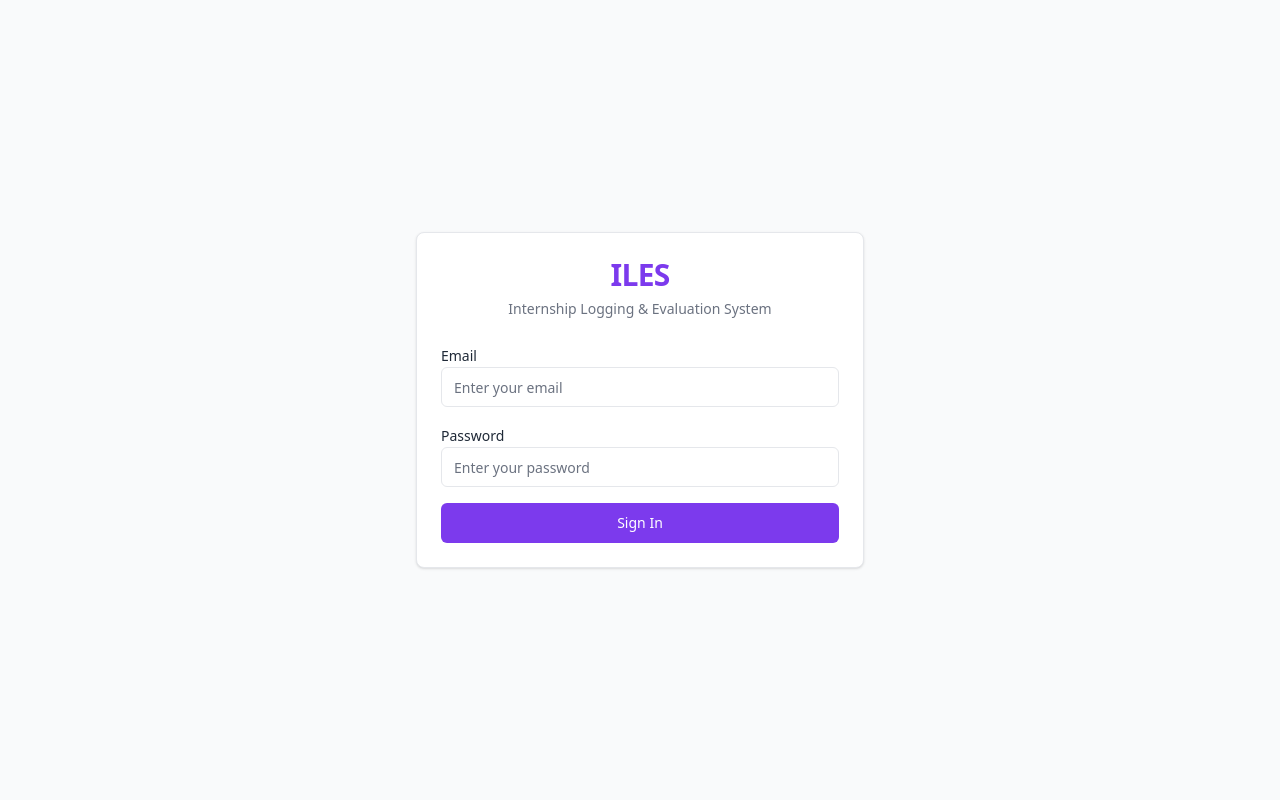
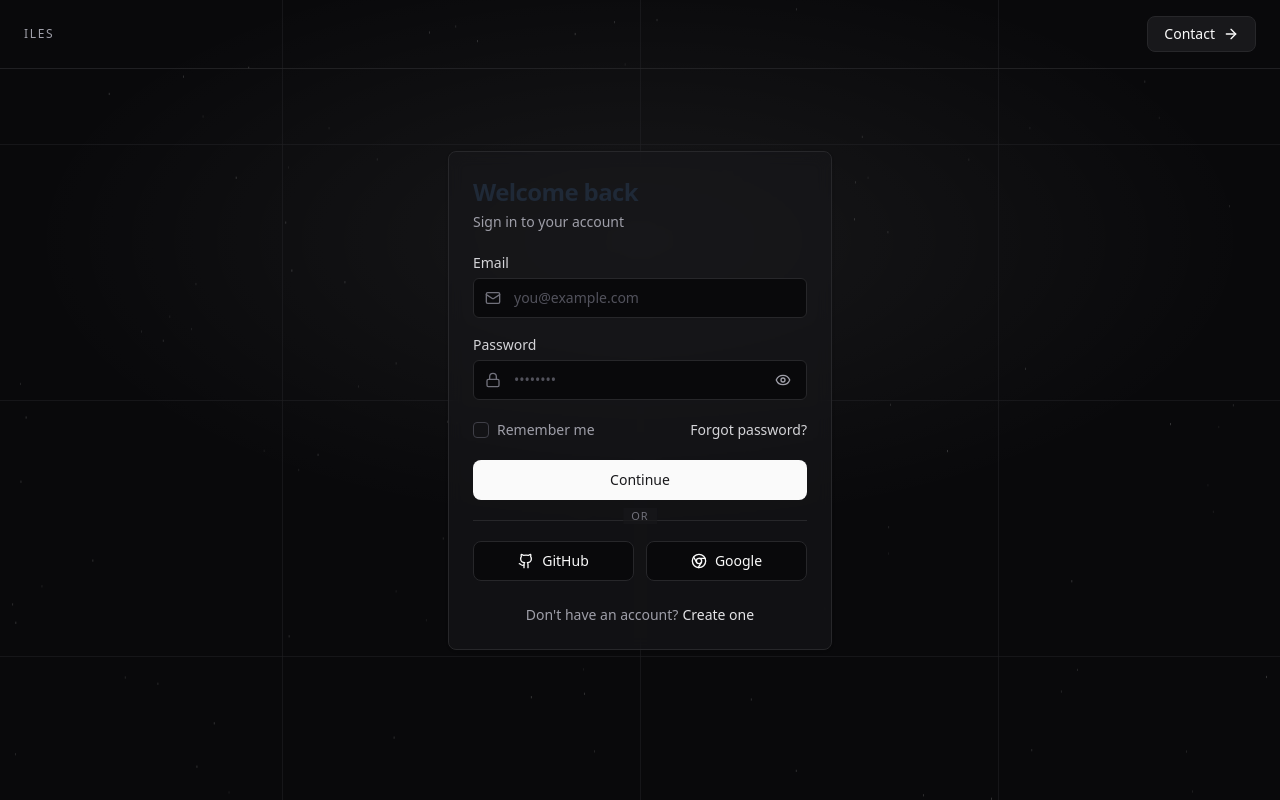
Before and after one commit to Kalyangotimothy/ILES, a React (Vite) app in the folder frontend/: page /login in a window 1280 px wide. Built offline with nearby package versions, Linux system fonts and the light colour scheme.

Commit message:
Auto-commit: 2026-03-24 23:19:28

```diff
--- a/frontend/src/pages/Login.tsx
+++ b/frontend/src/pages/Login.tsx
@@ -1,15 +1,35 @@
-import { useState } from 'react';
+import { useState, useRef, useEffect } from 'react';
 import { useNavigate, useLocation } from 'react-router-dom';
 import { useAuth } from '@/contexts/AuthContext';
-import { Button } from '@/components/ui/Button';
-import { Input } from '@/components/ui/Input';
-import { Card, CardHeader, CardTitle, CardDescription, CardContent } from '@/components/ui/Card';
+import {
+  Card,
+  CardHeader,
+  CardTitle,
+  CardDescription,
+  CardContent,
+  CardFooter,
+} from "@/components/ui/Card";
+import { Input } from "@/components/ui/Input";
+import { Label } from "@/components/ui/label";
+import { Button } from "@/components/ui/Button";
+import { Checkbox } from "@/components/ui/checkbox";
+import { Separator } from "@/components/ui/separator";
+import {
+  Eye,
+  EyeOff,
+  Github,
+  Lock,
+  Mail,
+  ArrowRight,
+  Chrome,
+} from "lucide-react";
 
 export function LoginPage() {
   const [email, setEmail] = useState('');
   const [password, setPassword] = useState('');
   const [error, setError] = useState('');
   const [isLoading, setIsLoading] = useState(false);
+  const [showPassword, setShowPassword] = useState(false);
 
   const { login } = useAuth();
   const navigate = useNavigate();
@@ -32,54 +52,261 @@ export function LoginPage() {
     }
   };
 
+  // Canvas particle animation
+  const canvasRef = useRef<HTMLCanvasElement | null>(null);
+  useEffect(() => {
+    const canvas = canvasRef.current;
+    const ctx = canvas?.getContext("2d");
+    if (!canvas || !ctx) return;
+
+    const setSize = () => {
+      canvas.width = window.innerWidth;
+      canvas.height = window.innerHeight;
+    };
+    setSize();
+
+    type P = { x: number; y: number; v: number; o: number };
+    let ps: P[] = [];
+    let raf = 0;
+
+    const make = () => ({
+      x: Math.random() * canvas.width,
+      y: Math.random() * canvas.height,
+      v: Math.random() * 0.25 + 0.05,
+      o: Math.random() * 0.35 + 0.15,
+    });
+
+    const init = () => {
+      ps = [];
+      const count = Math.floor((canvas.width * canvas.height) / 9000);
+      for (let i = 0; i < count; i++) ps.push(make());
+    };
+
+    const draw = () => {
+      ctx.clearRect(0, 0, canvas.width, canvas.height);
+      ps.forEach((p) => {
+        p.y -= p.v;
+        if (p.y < 0) {
+          p.x = Math.random() * canvas.width;
+          p.y = canvas.height + Math.random() * 40;
+          p.v = Math.random() * 0.25 + 0.05;
+          p.o = Math.random() * 0.35 + 0.15;
+        }
+        ctx.fillStyle = `rgba(250,250,250,${p.o})`;
+        ctx.fillRect(p.x, p.y, 0.7, 2.2);
+      });
+      raf = requestAnimationFrame(draw);
+    };
+
+    const onResize = () => {
+      setSize();
+      init();
+    };
+
+    window.addEventListener("resize", onResize);
+    init();
+    raf = requestAnimationFrame(draw);
+    return () => {
+      window.removeEventListener("resize", onResize);
+      cancelAnimationFrame(raf);
+    };
+  }, []);
+
   return (
-    <div className="min-h-screen flex items-center justify-center bg-gray-50 px-4">
-      <Card className="w-full max-w-md">
-        <CardHeader className="text-center">
-          <CardTitle className="text-3xl font-bold text-primary">ILES</CardTitle>
-          <CardDescription>
-            Internship Logging & Evaluation System
+    <section className="fixed inset-0 bg-zinc-950 text-zinc-50">
+      <style>{`
+        .accent-lines{position:absolute;inset:0;pointer-events:none;opacity:.7}
+        .hline,.vline{position:absolute;background:#27272a;will-change:transform,opacity}
+        .hline{left:0;right:0;height:1px;transform:scaleX(0);transform-origin:50% 50%;animation:drawX .8s cubic-bezier(.22,.61,.36,1) forwards}
+        .vline{top:0;bottom:0;width:1px;transform:scaleY(0);transform-origin:50% 0%;animation:drawY .9s cubic-bezier(.22,.61,.36,1) forwards}
+        .hline:nth-child(1){top:18%;animation-delay:.12s}
+        .hline:nth-child(2){top:50%;animation-delay:.22s}
+        .hline:nth-child(3){top:82%;animation-delay:.32s}
+        .vline:nth-child(4){left:22%;animation-delay:.42s}
+        .vline:nth-child(5){left:50%;animation-delay:.54s}
+        .vline:nth-child(6){left:78%;animation-delay:.66s}
+        .hline::after,.vline::after{content:"";position:absolute;inset:0;background:linear-gradient(90deg,transparent,rgba(250,250,250,.24),transparent);opacity:0;animation:shimmer .9s ease-out forwards}
+        .hline:nth-child(1)::after{animation-delay:.12s}
+        .hline:nth-child(2)::after{animation-delay:.22s}
+        .hline:nth-child(3)::after{animation-delay:.32s}
+        .vline:nth-child(4)::after{animation-delay:.42s}
+        .vline:nth-child(5)::after{animation-delay:.54s}
+        .vline:nth-child(6)::after{animation-delay:.66s}
+        @keyframes drawX{0%{transform:scaleX(0);opacity:0}60%{opacity:.95}100%{transform:scaleX(1);opacity:.7}}
+        @keyframes drawY{0%{transform:scaleY(0);opacity:0}60%{opacity:.95}100%{transform:scaleY(1);opacity:.7}}
+        @keyframes shimmer{0%{opacity:0}35%{opacity:.25}100%{opacity:0}}
+
+        .card-animate {
+          opacity: 0;
+          transform: translateY(20px);
+          animation: fadeUp 0.8s cubic-bezier(.22,.61,.36,1) 0.4s forwards;
+        }
+        @keyframes fadeUp {
+          to {
+            opacity: 1;
+            transform: translateY(0);
+          }
+        }
+      `}</style>
+
+      {/* Subtle vignette */}
+      <div className="absolute inset-0 pointer-events-none [background:radial-gradient(80%_60%_at_50%_30%,rgba(255,255,255,0.06),transparent_60%)]" />
+
+      {/* Animated accent lines */}
+      <div className="accent-lines">
+        <div className="hline" />
+        <div className="hline" />
+        <div className="hline" />
+        <div className="vline" />
+        <div className="vline" />
+        <div className="vline" />
+      </div>
+
+      {/* Particles */}
+      <canvas
+        ref={canvasRef}
+        className="absolute inset-0 w-full h-full opacity-50 mix-blend-screen pointer-events-none"
+      />
+
+      {/* Header */}
+      <header className="absolute left-0 right-0 top-0 flex items-center justify-between px-6 py-4 border-b border-zinc-800/80">
+        <span className="text-xs tracking-[0.14em] uppercase text-zinc-400">
+          ILES
+        </span>
+        <Button
+          variant="outline"
+          className="h-9 rounded-lg border-zinc-800 bg-zinc-900 text-zinc-50 hover:bg-zinc-900/80"
+        >
+          <span className="mr-2">Contact</span>
+          <ArrowRight className="h-4 w-4" />
+        </Button>
+      </header>
+
+      {/* Centered Login Card */}
+      <div className="h-full w-full grid place-items-center px-4">
+        <Card className="card-animate w-full max-w-sm border-zinc-800 bg-zinc-900/70 backdrop-blur supports-[backdrop-filter]:bg-zinc-900/60">
+          <CardHeader className="space-y-1">
+            <CardTitle className="text-2xl">Welcome back</CardTitle>
+            <CardDescription className="text-zinc-400">
+              Sign in to your account
             </CardDescription>
           </CardHeader>
+
           <CardContent>
-          <form onSubmit={handleSubmit} className="space-y-4">
+            <form onSubmit={handleSubmit} className="grid gap-5">
               {error && (
-              <div className="p-3 text-sm text-red-600 bg-red-50 rounded-md">
+                <div className="p-3 text-sm text-red-400 bg-red-950/50 rounded-md border border-red-900">
                   {error}
                 </div>
               )}
-            <div className="space-y-2">
-              <label htmlFor="email" className="text-sm font-medium">
+
+              <div className="grid gap-2">
+                <Label htmlFor="email" className="text-zinc-300">
                   Email
-              </label>
+                </Label>
+                <div className="relative">
+                  <Mail className="absolute left-3 top-1/2 -translate-y-1/2 h-4 w-4 text-zinc-500" />
                   <Input
                     id="email"
                     type="email"
-                placeholder="Enter your email"
+                    placeholder="you@example.com"
                     value={email}
                     onChange={(e) => setEmail(e.target.value)}
                     required
+                    className="pl-10 bg-zinc-950 border-zinc-800 text-zinc-50 placeholder:text-zinc-600"
                   />
                 </div>
-            <div className="space-y-2">
-              <label htmlFor="password" className="text-sm font-medium">
+              </div>
+
+              <div className="grid gap-2">
+                <Label htmlFor="password" className="text-zinc-300">
                   Password
-              </label>
+                </Label>
+                <div className="relative">
+                  <Lock className="absolute left-3 top-1/2 -translate-y-1/2 h-4 w-4 text-zinc-500" />
                   <Input
                     id="password"
-                type="password"
-                placeholder="Enter your password"
+                    type={showPassword ? "text" : "password"}
+                    placeholder="••••••••"
                     value={password}
                     onChange={(e) => setPassword(e.target.value)}
                     required
+                    className="pl-10 pr-10 bg-zinc-950 border-zinc-800 text-zinc-50 placeholder:text-zinc-600"
                   />
+                  <button
+                    type="button"
+                    aria-label={showPassword ? "Hide password" : "Show password"}
+                    className="absolute right-2 top-1/2 -translate-y-1/2 p-2 rounded-md text-zinc-400 hover:text-zinc-200"
+                    onClick={() => setShowPassword((v) => !v)}
+                  >
+                    {showPassword ? (
+                      <EyeOff className="h-4 w-4" />
+                    ) : (
+                      <Eye className="h-4 w-4" />
+                    )}
+                  </button>
                 </div>
-            <Button type="submit" className="w-full" disabled={isLoading}>
-              {isLoading ? 'Signing in...' : 'Sign In'}
+              </div>
+
+              <div className="flex items-center justify-between">
+                <div className="flex items-center gap-2">
+                  <Checkbox
+                    id="remember"
+                    className="border-zinc-700 data-[state=checked]:bg-zinc-50 data-[state=checked]:text-zinc-900"
+                  />
+                  <Label htmlFor="remember" className="text-zinc-400 cursor-pointer">
+                    Remember me
+                  </Label>
+                </div>
+                <a href="#" className="text-sm text-zinc-300 hover:text-zinc-100">
+                  Forgot password?
+                </a>
+              </div>
+
+              <Button
+                type="submit"
+                disabled={isLoading}
+                className="w-full h-10 rounded-lg bg-zinc-50 text-zinc-900 hover:bg-zinc-200 disabled:opacity-50"
+              >
+                {isLoading ? 'Signing in...' : 'Continue'}
               </Button>
+
+              <div className="relative">
+                <Separator className="bg-zinc-800" />
+                <span className="absolute left-1/2 -translate-x-1/2 -top-3 bg-zinc-900/70 px-2 text-[11px] uppercase tracking-widest text-zinc-500">
+                  or
+                </span>
+              </div>
+
+              <div className="grid grid-cols-2 gap-3">
+                <Button
+                  type="button"
+                  variant="outline"
+                  className="h-10 rounded-lg border-zinc-800 bg-zinc-950 text-zinc-50 hover:bg-zinc-900/80"
+                >
+                  <Github className="h-4 w-4 mr-2" />
+                  GitHub
+                </Button>
+                <Button
+                  type="button"
+                  variant="outline"
+                  className="h-10 rounded-lg border-zinc-800 bg-zinc-950 text-zinc-50 hover:bg-zinc-900/80"
+                >
+                  <Chrome className="h-4 w-4 mr-2" />
+                  Google
+                </Button>
+              </div>
             </form>
           </CardContent>
+
+          <CardFooter className="flex items-center justify-center text-sm text-zinc-400">
+            Don't have an account?
+            <a className="ml-1 text-zinc-200 hover:underline" href="#">
+              Create one
+            </a>
+          </CardFooter>
         </Card>
       </div>
+    </section>
   );
 }
```
Lines whose indentation alone changed are shown as unchanged.
